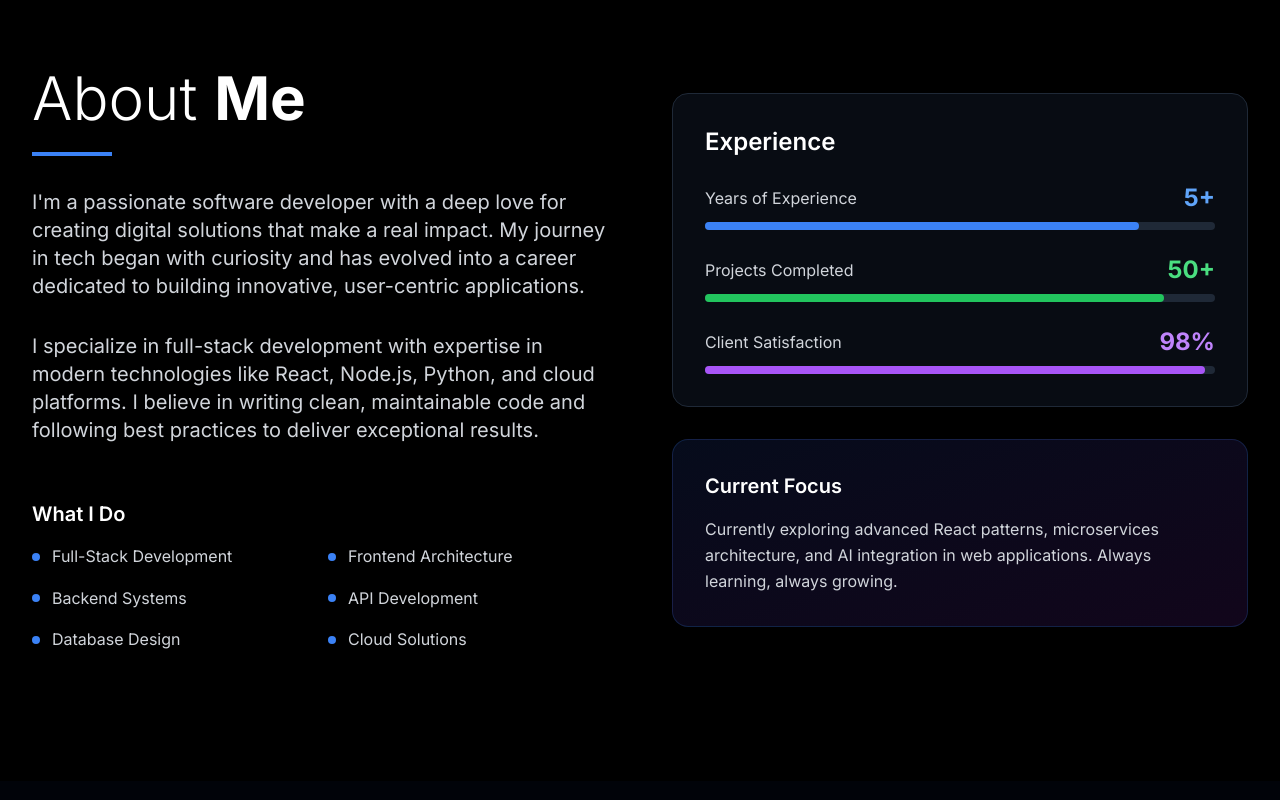
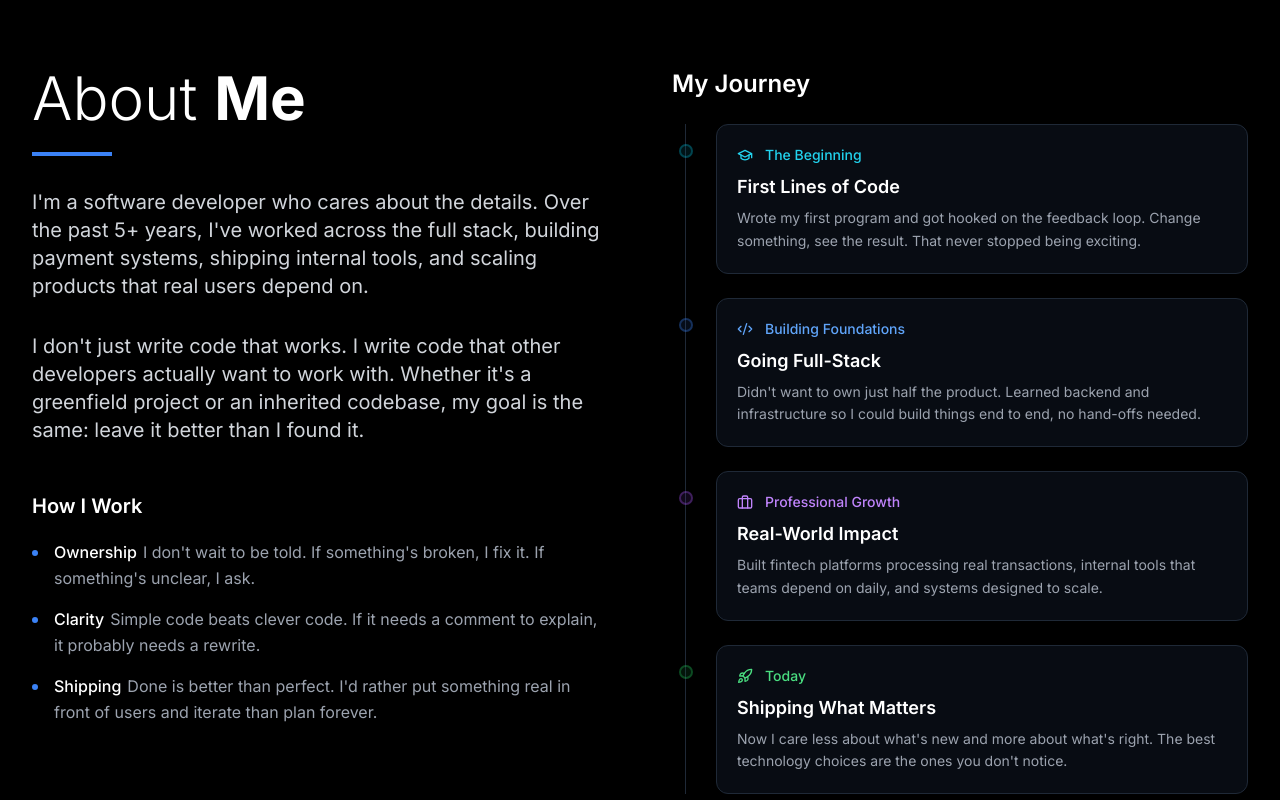
Before and after one commit to AbdoulNuru/portfolio, a React (Vite) app: page / in a window 1280 px wide. Shown: the part 860-1660 px from the top of the page. Built offline with nearby package versions, Linux system fonts and the light colour scheme.

Commit message:
Complete the skills section

```diff
--- a/src/components/About.tsx
+++ b/src/components/About.tsx
@@ -1,6 +1,7 @@
 import { motion } from 'framer-motion'
 import { useInView } from 'framer-motion'
 import { useRef } from 'react'
+import { Briefcase, GraduationCap, Rocket, Code2 } from 'lucide-react'
 
 const About = () => {
   const ref = useRef(null)
@@ -29,6 +30,45 @@ const About = () => {
     },
   }
 
+  const journey = [
+    {
+      icon: GraduationCap,
+      period: "The Beginning",
+      title: "First Lines of Code",
+      description: "Wrote my first program and got hooked on the feedback loop. Change something, see the result. That never stopped being exciting.",
+      color: "text-cyan-400",
+      borderColor: "border-cyan-500/30",
+      bgColor: "bg-cyan-500/10",
+    },
+    {
+      icon: Code2,
+      period: "Building Foundations",
+      title: "Going Full-Stack",
+      description: "Didn't want to own just half the product. Learned backend and infrastructure so I could build things end to end, no hand-offs needed.",
+      color: "text-blue-400",
+      borderColor: "border-blue-500/30",
+      bgColor: "bg-blue-500/10",
+    },
+    {
+      icon: Briefcase,
+      period: "Professional Growth",
+      title: "Real-World Impact",
+      description: "Built fintech platforms processing real transactions, internal tools that teams depend on daily, and systems designed to scale.",
+      color: "text-purple-400",
+      borderColor: "border-purple-500/30",
+      bgColor: "bg-purple-500/10",
+    },
+    {
+      icon: Rocket,
+      period: "Today",
+      title: "Shipping What Matters",
+      description: "Now I care less about what's new and more about what's right. The best technology choices are the ones you don't notice.",
+      color: "text-green-400",
+      borderColor: "border-green-500/30",
+      bgColor: "bg-green-500/10",
+    },
+  ]
+
   return (
     <section id="about" className="py-24 lg:py-32">
       <div className="max-w-7xl mx-auto px-4 sm:px-6 lg:px-8">
@@ -37,7 +77,7 @@ const About = () => {
           variants={containerVariants}
           initial="hidden"
           animate={isInView ? "visible" : "hidden"}
-          className="grid lg:grid-cols-2 gap-16 items-center"
+          className="grid lg:grid-cols-2 gap-16 items-start"
         >
           {/* Left Column - Main Content */}
           <div className="space-y-8">
@@ -52,112 +92,96 @@ const About = () => {
               variants={itemVariants}
               className="text-lg lg:text-xl text-gray-300 leading-relaxed"
             >
-              I'm a passionate software developer with a deep love for creating
-              digital solutions that make a real impact. My journey in tech began
-              with curiosity and has evolved into a career dedicated to building
-              innovative, user-centric applications.
+              I'm a software developer who cares about the details. Over the past
+              5+ years, I've worked across the full stack, building payment systems,
+              shipping internal tools, and scaling products that real users depend on.
             </motion.p>
 
             <motion.p
               variants={itemVariants}
               className="text-lg lg:text-xl text-gray-300 leading-relaxed"
             >
-              I specialize in full-stack development with expertise in modern
-              technologies like React, Node.js, Python, and cloud platforms.
-              I believe in writing clean, maintainable code and following best
-              practices to deliver exceptional results.
+              I don't just write code that works. I write code that other developers
+              actually want to work with. Whether it's a greenfield project or an
+              inherited codebase, my goal is the same: leave it better than I found it.
             </motion.p>
 
+            {/* How I Work */}
             <motion.div
               variants={itemVariants}
-              className="pt-6"
+              className="pt-4"
             >
-              <h3 className="text-xl font-semibold mb-4 text-white">What I Do</h3>
-              <div className="grid grid-cols-1 sm:grid-cols-2 gap-4">
+              <h3 className="text-xl font-semibold mb-5 text-white">How I Work</h3>
+              <div className="space-y-4">
                 {[
-                  "Full-Stack Development",
-                  "Frontend Architecture",
-                  "Backend Systems",
-                  "API Development",
-                  "Database Design",
-                  "Cloud Solutions"
-                ].map((item, index) => (
+                  { label: "Ownership", desc: "I don't wait to be told. If something's broken, I fix it. If something's unclear, I ask." },
+                  { label: "Clarity", desc: "Simple code beats clever code. If it needs a comment to explain, it probably needs a rewrite." },
+                  { label: "Shipping", desc: "Done is better than perfect. I'd rather put something real in front of users and iterate than plan forever." },
+                ].map((item) => (
                   <motion.div
-                    key={item}
+                    key={item.label}
                     variants={itemVariants}
-                    className="flex items-center space-x-3"
+                    className="flex items-start space-x-4 group"
                   >
-                    <div className="w-2 h-2 bg-blue-500 rounded-full"></div>
-                    <span className="text-gray-300">{item}</span>
+                    <div className="w-1.5 h-1.5 bg-blue-500 rounded-full mt-2.5 shrink-0 group-hover:scale-150 transition-transform duration-300"></div>
+                    <div>
+                      <span className="text-white font-medium">{item.label}</span>
+                      <span className="text-gray-400 ml-1.5">{item.desc}</span>
+                    </div>
                   </motion.div>
                 ))}
               </div>
             </motion.div>
           </div>
 
-          {/* Right Column - Stats & Highlights */}
-          <div className="space-y-8">
+          {/* Right Column - Journey Timeline */}
+          <div className="space-y-6">
+            <motion.h3
+              variants={itemVariants}
+              className="text-2xl font-semibold text-white mb-2"
+            >
+              My Journey
+            </motion.h3>
+
+            <div className="relative">
+              {/* Timeline line - exactly centered on the 28px-wide gutter (28/2 = 14px) */}
+              <div className="absolute left-[13px] top-0 bottom-0 w-px bg-gray-800"></div>
+
+              <div className="space-y-6">
+                {journey.map((item) => (
                   <motion.div
+                    key={item.title}
                     variants={itemVariants}
-              className="bg-gray-900/50 border border-gray-800 rounded-2xl p-8 backdrop-blur-sm"
+                    className="relative flex gap-4 group"
                   >
-              <h3 className="text-2xl font-semibold mb-6 text-white">Experience</h3>
-              <div className="space-y-6">
-                <div>
-                  <div className="flex justify-between items-center mb-2">
-                    <span className="text-gray-300">Years of Experience</span>
-                    <span className="text-2xl font-bold text-blue-400">5+</span>
+                    {/* Timeline dot - w-3.5 (14px) in a 28px gutter, centered with 7px left offset */}
+                    <div className="w-7 shrink-0 flex justify-center pt-5">
+                      <div className={`w-3.5 h-3.5 rounded-full border-2 ${item.borderColor} ${item.bgColor} group-hover:scale-125 transition-transform duration-300`}></div>
                     </div>
-                  <div className="w-full bg-gray-800 rounded-full h-2">
-                    <motion.div
-                      className="bg-blue-500 h-2 rounded-full"
-                      initial={{ width: 0 }}
-                      animate={isInView ? { width: "85%" } : { width: 0 }}
-                      transition={{ duration: 1, delay: 0.5 }}
-                    ></motion.div>
+
+                    <div className="flex-1 bg-gray-900/50 border border-gray-800 rounded-xl p-5 backdrop-blur-sm hover:border-gray-700 transition-colors duration-300">
+                      <div className="flex items-center space-x-3 mb-2">
+                        <item.icon className={`w-4 h-4 ${item.color}`} />
+                        <span className={`text-sm font-medium ${item.color}`}>{item.period}</span>
+                      </div>
+                      <h4 className="text-lg font-semibold text-white mb-1.5">{item.title}</h4>
+                      <p className="text-gray-400 text-sm leading-relaxed">{item.description}</p>
+                    </div>
+                  </motion.div>
+                ))}
               </div>
             </div>
 
-                <div>
-                  <div className="flex justify-between items-center mb-2">
-                    <span className="text-gray-300">Projects Completed</span>
-                    <span className="text-2xl font-bold text-green-400">50+</span>
-                  </div>
-                  <div className="w-full bg-gray-800 rounded-full h-2">
-                    <motion.div
-                      className="bg-green-500 h-2 rounded-full"
-                      initial={{ width: 0 }}
-                      animate={isInView ? { width: "90%" } : { width: 0 }}
-                      transition={{ duration: 1, delay: 0.7 }}
-                    ></motion.div>
-                  </div>
-                </div>
-
-                <div>
-                  <div className="flex justify-between items-center mb-2">
-                    <span className="text-gray-300">Client Satisfaction</span>
-                    <span className="text-2xl font-bold text-purple-400">98%</span>
-                  </div>
-                  <div className="w-full bg-gray-800 rounded-full h-2">
-                    <motion.div
-                      className="bg-purple-500 h-2 rounded-full"
-                      initial={{ width: 0 }}
-                      animate={isInView ? { width: "98%" } : { width: 0 }}
-                      transition={{ duration: 1, delay: 0.9 }}
-                    ></motion.div>
-                  </div>
-                </div>
-              </div>
-            </motion.div>
-
+            {/* Current Focus */}
             <motion.div
               variants={itemVariants}
-              className="bg-gradient-to-br from-blue-900/20 to-purple-900/20 border border-blue-500/20 rounded-2xl p-8"
+              className="bg-gradient-to-br from-blue-900/20 to-purple-900/20 border border-blue-500/20 rounded-xl p-5 ml-0"
             >
-              <h3 className="text-xl font-semibold mb-4 text-white">Current Focus</h3>
-              <p className="text-gray-300 leading-relaxed">
-                Currently exploring advanced React patterns, microservices architecture,
-                and AI integration in web applications. Always learning, always growing.
+              <h3 className="text-lg font-semibold mb-3 text-white">What I'm Into Right Now</h3>
+              <p className="text-gray-400 text-sm leading-relaxed">
+                Integrating AI tooling into my development workflow, going deeper
+                into system design and distributed architectures, and building side
+                projects that have no deadline and no rules.
               </p>
             </motion.div>
           </div>
--- a/src/components/Skills.tsx
+++ b/src/components/Skills.tsx
@@ -10,32 +10,26 @@ const Skills = () => {
     {
       number: "01",
       title: "Frontend Development",
-      description: "Building responsive and interactive user interfaces with React, TypeScript, and modern CSS frameworks.",
-      technologies: ["React", "TypeScript", "Tailwind CSS", "Next.js", "Vue.js"]
+      description: "I build interfaces that feel fast and work everywhere. From component architecture to smooth animations to pixel-perfect layouts, I sweat the details users notice but can't quite name. If a user interacts with it, I've probably built something like it.",
+      technologies: ["React", "TypeScript", "Next.js", "Tailwind CSS", "Framer Motion"]
     },
     {
       number: "02",
-      title: "Backend Development",
-      description: "Creating robust server-side applications and APIs with Node.js, Python, and various databases.",
-      technologies: ["Node.js", "Python", "Express", "FastAPI", "PostgreSQL", "MongoDB"]
+      title: "Backend & APIs",
+      description: "REST APIs, background jobs, auth flows, payment integrations. I design backends that are easy to extend and hard to break, with data models that make sense six months later.",
+      technologies: ["Node.js", "Python", "Java", "Spring Boot", "Express", "FastAPI", "PostgreSQL", "MongoDB", "Redis"]
     },
     {
       number: "03",
-      title: "Cloud & DevOps",
-      description: "Deploying and maintaining applications on cloud platforms with CI/CD pipelines and monitoring.",
-      technologies: ["AWS", "Docker", "Kubernetes", "GitHub Actions", "Vercel"]
+      title: "Cloud & Infrastructure",
+      description: "CI/CD pipelines, containerized applications, and deployments the team can trust. If it runs in production, it should be monitored, reproducible, and easy to roll back.",
+      technologies: ["AWS", "Docker", "GitHub Actions", "Vercel", "Linux"]
     },
     {
       number: "04",
       title: "Mobile Development",
-      description: "Building cross-platform mobile applications with React Native and native technologies.",
-      technologies: ["React Native", "Flutter", "iOS", "Android", "Expo"]
-    },
-    {
-      number: "05",
-      title: "Database Design",
-      description: "Designing efficient database schemas and optimizing queries for better performance.",
-      technologies: ["PostgreSQL", "MongoDB", "Redis", "MySQL", "Prisma"]
+      description: "Cross-platform apps built on React Native and Expo. I keep the stack small on purpose so I can move fast, share logic with the web, and ship native-feeling experiences without the overhead of two separate codebases.",
+      technologies: ["React Native", "Expo"]
     }
   ]
 
@@ -77,7 +71,7 @@ const Skills = () => {
               Skills & <span className="font-bold">Expertise</span>
             </h2>
             <p className="text-xl text-gray-400 max-w-3xl mx-auto">
-              Skills Polished, Expertise Verified.
+              The tools and technologies I use to bring products to life.
             </p>
             <div className="w-20 h-1 bg-blue-500 mx-auto mt-8"></div>
           </motion.div>
```
Lines whose indentation alone changed are shown as unchanged.
